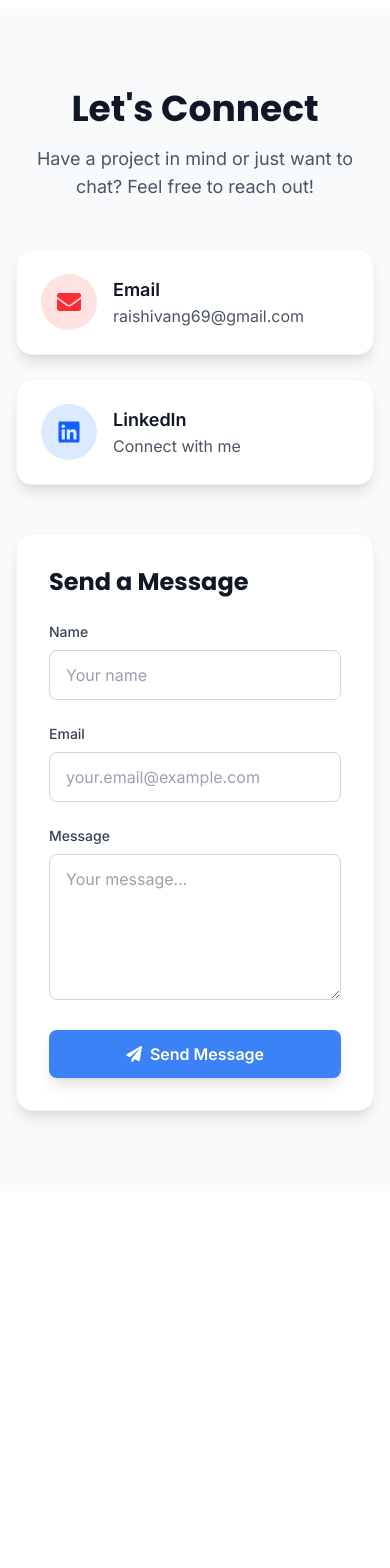
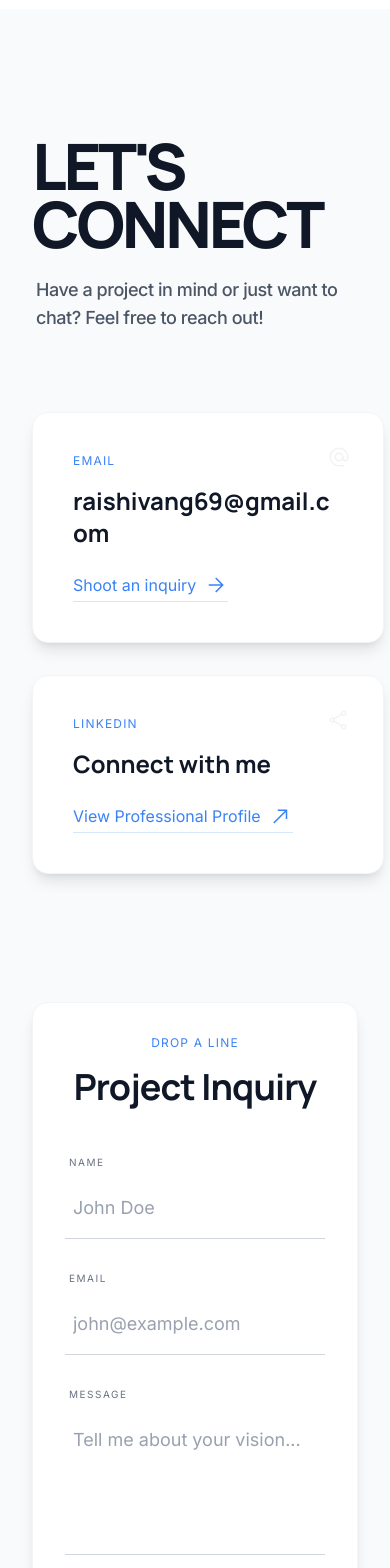
Before and after one commit to shivangrai5143/Portfolio, a React (Vite) app: page / in a window 390 px wide. Shown: the part 6700-8268 px from the top of the page. Before the commit the page ends 7891 px from the top, so only its background shows below. Built offline with nearby package versions, Linux system fonts and the light colour scheme.

Commit message:
creating Thankyou.jsx

```diff
--- a/src/App.jsx
+++ b/src/App.jsx
@@ -7,9 +7,11 @@ import TechStack from './pages/TechStack';
 import Projects from './pages/Projects';
 import Experience from './pages/Experience';
 import Connect from './pages/Connect';
+import ThankYou from './pages/ThankYou';
 
 function App() {
   const [activeSection, setActiveSection] = useState('home');
+  const [showThankYou, setShowThankYou] = useState(false);
 
   // Handle Scroll Detection
   useEffect(() => {
@@ -53,6 +55,14 @@ function App() {
     }
   };
 
+  if (showThankYou) {
+    return (
+      <ThemeProvider>
+        <ThankYou onBack={() => { setShowThankYou(false); window.scrollTo(0, 0); }} />
+      </ThemeProvider>
+    );
+  }
+
   return (
     <ThemeProvider>
       <div className="min-h-screen bg-white dark:bg-slate-900 transition-colors duration-300">
@@ -75,7 +85,7 @@ function App() {
           <Experience />
         </div>
         <div id="connect">
-          <Connect />
+          <Connect onSuccess={() => setShowThankYou(true)} />
         </div>
       </div>
     </ThemeProvider>
--- a/src/pages/Connect.jsx
+++ b/src/pages/Connect.jsx
@@ -1,16 +1,48 @@
-import { useState } from 'react';
-import { FaEnvelope, FaLinkedin, FaPaperPlane } from 'react-icons/fa';
+import { useState } from "react";
 
-const Connect = () => {
-  const [formData, setFormData] = useState({
-    name: '',
-    email: '',
-    message: '',
-  });
+// Material Symbols Icon Component
+function Icon({ name, className = "" }) {
+  return (
+    <span
+      className={`material-symbols-outlined ${className}`}
+      style={{ fontVariationSettings: "'FILL' 0, 'wght' 300, 'GRAD' 0, 'opsz' 24" }}
+    >
+      {name}
+    </span>
+  );
+}
+
+function ContactCard({ icon, label, title, linkText, href, linkIcon }) {
+  return (
+    <div className="group col-span-12 md:col-span-6 lg:col-span-5 flex flex-col h-full">
+      <div className="relative overflow-hidden p-10 h-full transition-all duration-300 bg-white dark:bg-slate-800 rounded-2xl shadow-lg hover:shadow-xl border border-gray-100 dark:border-slate-700 hover:-translate-y-1">
+        <div className="absolute top-0 right-0 p-8 transition-opacity duration-300 opacity-5 dark:opacity-10 group-hover:opacity-10 dark:group-hover:opacity-20 pointer-events-none">
+          <Icon name={icon} className="text-6xl text-gray-900 dark:text-gray-100" />
+        </div>
+        <p className="text-xs tracking-widest uppercase mb-4 text-primary font-sans">
+          {label}
+        </p>
+        <h2 className="text-2xl md:text-3xl font-bold mb-6 break-words text-gray-900 dark:text-white" style={{ fontFamily: "Manrope, sans-serif" }}>
+          {title}
+        </h2>
+        <a
+          href={href || "#"}
+          target="_blank"
+          rel="noopener noreferrer"
+          className="inline-flex items-center gap-2 transition-all duration-200 text-primary border-b border-primary/20 hover:border-primary pb-1 font-sans"
+        >
+          {linkText}
+          <Icon name={linkIcon} className="text-sm" />
+        </a>
+      </div>
+    </div>
+  );
+}
+
+function ContactForm({ onSuccess }) {
+  const [formData, setFormData] = useState({ name: "", email: "", message: "" });
   const [errors, setErrors] = useState({});
-  const [isSubmitted, setIsSubmitted] = useState(false);
 
-  // ✅ Validate form before submission
   const validateForm = () => {
     const newErrors = {};
 
@@ -34,7 +66,6 @@ const Connect = () => {
     return Object.keys(newErrors).length === 0;
   };
 
-  // ✅ Handle input change
   const handleChange = (e) => {
     const { name, value } = e.target;
     setFormData((prev) => ({
@@ -50,7 +81,6 @@ const Connect = () => {
     }
   };
 
-  // ✅ Handle form submit with Formcarry integration
   const handleSubmit = async (e) => {
     e.preventDefault();
 
@@ -68,12 +98,8 @@ const Connect = () => {
         const result = await res.json();
 
         if (result.code === 200) {
-          setIsSubmitted(true);
-          setFormData({ name: '', email: '', message: '' }); // Clear the form
-
-          setTimeout(() => {
-            setIsSubmitted(false);
-          }, 5000);
+          setFormData({ name: '', email: '', message: '' });
+          if (onSuccess) onSuccess();
         } else {
           console.error('Submission failed:', result.message);
           alert('Sorry, there was an error sending your message.');
@@ -85,126 +111,139 @@ const Connect = () => {
     }
   };
 
+  const baseInputClass = "w-full bg-transparent border-0 border-b border-gray-300 dark:border-slate-600 focus:border-primary dark:focus:border-primary focus:ring-0 px-2 py-4 text-lg text-gray-900 dark:text-white placeholder-gray-400 dark:placeholder-gray-500 font-sans transition-colors outline-none";
+  const errorInputClass = `${baseInputClass} !border-red-500`;
+
   return (
-    <div className="min-h-screen bg-gray-50 dark:bg-slate-900 py-20 px-4 sm:px-6 lg:px-8 transition-colors duration-300">
-      <div className="max-w-4xl mx-auto">
+    <div className="flex justify-center w-full">
+      <div className="w-full max-w-4xl relative bg-white dark:bg-slate-800 rounded-2xl shadow-lg border border-gray-100 dark:border-slate-700" style={{ padding: "clamp(2rem, 6vw, 4rem)" }}>
         <div className="text-center mb-12">
-          <h1 className="text-4xl sm:text-5xl font-bold font-heading text-gray-900 dark:text-white mb-4">
-            Let's Connect
-          </h1>
-          <p className="text-lg text-gray-600 dark:text-gray-400">
-            Have a project in mind or just want to chat? Feel free to reach out!
-          </p>
+          <span className="text-xs tracking-widest uppercase block mb-4 text-primary font-sans">
+            Drop a line
+          </span>
+          <h3 className="text-4xl font-bold tracking-tight text-gray-900 dark:text-white" style={{ fontFamily: "Manrope, sans-serif" }}>
+            Project Inquiry
+          </h3>
         </div>
 
-
-        {/* Contact Options */}
-        <div className="grid grid-cols-1 md:grid-cols-2 gap-6 mb-12">
-          <a
-            href="mailto:raishivang69@gmail.com"
-            className="flex items-center gap-4 bg-white dark:bg-slate-800 p-6 rounded-2xl shadow-lg hover:shadow-xl transition-all duration-300 transform hover:scale-105 border border-gray-100 dark:border-slate-700"
-          >
-            <div className="w-14 h-14 bg-red-100 dark:bg-red-900/30 rounded-full flex items-center justify-center flex-shrink-0">
-              <FaEnvelope className="text-red-500 dark:text-red-400 text-2xl" />
+        <form onSubmit={handleSubmit} className="flex flex-col gap-8">
+          <div className="grid grid-cols-1 sm:grid-cols-2 gap-8">
+            <div>
+              <label className="block text-[10px] font-sans tracking-[0.15em] uppercase text-gray-500 dark:text-gray-400 mb-2 ml-1">Name</label>
+              <input
+                name="name"
+                type="text"
+                placeholder="John Doe"
+                value={formData.name}
+                onChange={handleChange}
+                className={errors.name ? errorInputClass : baseInputClass}
+              />
+              {errors.name && <p className="mt-2 text-sm text-red-500 font-sans">{errors.name}</p>}
             </div>
             <div>
-              <h3 className="font-semibold text-gray-900 dark:text-white text-lg">Email</h3>
-              <p className="text-gray-600 dark:text-gray-400">raishivang69@gmail.com</p>
-            </div>
-          </a>
-
-          <a
-            href="https://www.linkedin.com/in/shivang-rai-58b45728b?utm_source=share&utm_campaign=share_via&utm_content=profile&utm_medium=android_app"
-            target="_blank"
-            rel="noopener noreferrer"
-            className="flex items-center gap-4 bg-white dark:bg-slate-800 p-6 rounded-2xl shadow-lg hover:shadow-xl transition-all duration-300 transform hover:scale-105 border border-gray-100 dark:border-slate-700"
-          >
-            <div className="w-14 h-14 bg-blue-100 dark:bg-blue-900/30 rounded-full flex items-center justify-center flex-shrink-0">
-              <FaLinkedin className="text-blue-600 dark:text-blue-400 text-2xl" />
-            </div>
-            <div>
-              <h3 className="font-semibold text-gray-900 dark:text-white text-lg">LinkedIn</h3>
-              <p className="text-gray-600 dark:text-gray-400">Connect with me</p>
-            </div>
-          </a>
-        </div>
-
-        <div className="bg-white dark:bg-slate-800 rounded-2xl shadow-lg p-8 border border-gray-100 dark:border-slate-700">
-          <h2 className="text-2xl font-bold font-heading text-gray-900 dark:text-white mb-6">Send a Message</h2>
-
-          {isSubmitted && (
-            <div className="mb-6 p-4 bg-green-100 border border-green-400 text-green-700 rounded-lg flex items-center gap-3">
-              <FaPaperPlane />
-              <span>
-                Thank you for your message! I'll get back to you as soon as possible.
-              </span>
-            </div>
-          )}
-
-          <form onSubmit={handleSubmit} className="space-y-6">
-            <div>
-              <label htmlFor="name" className="block text-sm font-medium text-gray-700 dark:text-gray-300 mb-2">
-                Name
-              </label>
+              <label className="block text-[10px] font-sans tracking-[0.15em] uppercase text-gray-500 dark:text-gray-400 mb-2 ml-1">Email</label>
               <input
-                type="text"
-                id="name"
-                name="name"
-                value={formData.name}
-                onChange={handleChange}
-                className={`w-full px-4 py-3 border rounded-lg focus:ring-2 focus:ring-primary focus:border-transparent transition-all duration-200 bg-white dark:bg-slate-700 text-gray-900 dark:text-white placeholder-gray-400 dark:placeholder-gray-500 ${errors.name ? 'border-red-500' : 'border-gray-300'
-                  }`}
-                placeholder="Your name"
-              />
-              {errors.name && <p className="mt-1 text-sm text-red-500">{errors.name}</p>}
-            </div>
-
-            <div>
-              <label htmlFor="email" className="block text-sm font-medium text-gray-700 dark:text-gray-300 mb-2">
-                Email
-              </label>
-              <input
+                name="email"
                 type="email"
-                id="email"
-                name="email"
+                placeholder="john@example.com"
                 value={formData.email}
                 onChange={handleChange}
-                className={`w-full px-4 py-3 border rounded-lg focus:ring-2 focus:ring-primary focus:border-transparent transition-all duration-200 bg-white dark:bg-slate-700 text-gray-900 dark:text-white placeholder-gray-400 dark:placeholder-gray-500 ${errors.email ? 'border-red-500' : 'border-gray-300 dark:border-slate-600'
-                  }`}
-                placeholder="your.email@example.com"
+                className={errors.email ? errorInputClass : baseInputClass}
               />
-              {errors.email && <p className="mt-1 text-sm text-red-500">{errors.email}</p>}
+              {errors.email && <p className="mt-2 text-sm text-red-500 font-sans">{errors.email}</p>}
             </div>
-
-            <div>
-              <label htmlFor="message" className="block text-sm font-medium text-gray-700 dark:text-gray-300 mb-2">
-                Message
-              </label>
-              <textarea
-                id="message"
-                name="message"
-                value={formData.message}
-                onChange={handleChange}
-                rows="5"
-                className={`w-full px-4 py-3 border rounded-lg focus:ring-2 focus:ring-primary focus:border-transparent transition-all duration-200 bg-white dark:bg-slate-700 text-gray-900 dark:text-white placeholder-gray-400 dark:placeholder-gray-500 ${errors.message ? 'border-red-500' : 'border-gray-300 dark:border-slate-600'
-                  }`}
-                placeholder="Your message..."
-              ></textarea>
-              {errors.message && <p className="mt-1 text-sm text-red-500">{errors.message}</p>}
-            </div>
-
+          </div>
+          <div>
+            <label className="block text-[10px] font-sans tracking-[0.15em] uppercase text-gray-500 dark:text-gray-400 mb-2 ml-1">Message</label>
+            <textarea
+              name="message"
+              placeholder="Tell me about your vision..."
+              rows={4}
+              value={formData.message}
+              onChange={handleChange}
+              className={`${errors.message ? errorInputClass : baseInputClass} resize-none`}
+            />
+            {errors.message && <p className="mt-2 text-sm text-red-500 font-sans">{errors.message}</p>}
+          </div>
+          <div className="flex justify-center pt-6">
             <button
               type="submit"
-              className="w-full bg-primary hover:bg-primary-dark text-white px-6 py-3 rounded-lg font-semibold transition-all duration-300 transform hover:scale-105 shadow-lg flex items-center justify-center gap-2"
+              className="relative inline-flex items-center gap-2 justify-center font-bold text-lg transition-all duration-300 hover:scale-105 bg-primary hover:bg-primary-dark text-white px-10 py-4 rounded-xl shadow-lg border-none cursor-pointer"
+              style={{ fontFamily: "Manrope, sans-serif" }}
             >
-              <FaPaperPlane />
-              Send Message
+              🚀 Send Message
             </button>
-          </form>
-        </div>
+          </div>
+        </form>
       </div>
     </div>
   );
-};
+}
 
-export default Connect;
+export default function Connect({ onSuccess }) {
+  return (
+    <>
+      <style>{`
+        @import url('https://fonts.googleapis.com/css2?family=Manrope:wght@200;400;700;800&family=Inter:wght@300;400;500;600&display=swap');
+        @import url('https://fonts.googleapis.com/css2?family=Material+Symbols+Outlined:wght,FILL@100..700,0..1&display=swap');
+      `}</style>
+
+      <div className="w-full min-h-screen bg-gray-50 dark:bg-slate-900 transition-colors duration-300">
+        <main
+          className="pb-24 px-8 max-w-[1440px] mx-auto"
+          style={{ paddingTop: "8rem" }}
+        >
+          <section className="mb-24">
+            {/* Hero heading */}
+            <div className="grid grid-cols-12 gap-8 mb-20">
+              <div className="col-span-12">
+                <h1
+                  className="font-extrabold tracking-tighter leading-none mb-6 text-gray-900 dark:text-white"
+                  style={{
+                    fontFamily: "Manrope, sans-serif",
+                    fontSize: "clamp(4rem, 10vw, 8rem)",
+                    lineHeight: 0.9,
+                  }}
+                >
+                  LET'S CONNECT
+                </h1>
+                <p
+                  className="text-lg md:text-xl font-medium tracking-tight text-gray-600 dark:text-gray-400 ml-1"
+                  style={{
+                    fontFamily: "Inter, sans-serif",
+                  }}
+                >
+                  Have a project in mind or just want to chat? Feel free to reach out!
+                </p>
+              </div>
+            </div>
+
+            {/* Contact cards */}
+            <div className="grid grid-cols-12 gap-8 mb-32">
+              <ContactCard
+                icon="alternate_email"
+                label="Email"
+                title="raishivang69@gmail.com"
+                linkText="Shoot an inquiry"
+                href="mailto:raishivang69@gmail.com"
+                linkIcon="arrow_forward"
+              />
+              <div className="hidden lg:block lg:col-span-2" />
+              <ContactCard
+                icon="share"
+                label="LinkedIn"
+                title="Connect with me"
+                linkText="View Professional Profile"
+                href="https://www.linkedin.com/in/shivang-rai-58b45728b"
+                linkIcon="north_east"
+              />
+            </div>
+
+            {/* Contact form */}
+            <ContactForm onSuccess={onSuccess} />
+          </section>
+        </main>
+      </div>
+    </>
+  );
+}
--- /dev/null
+++ b/src/pages/ThankYou.jsx
@@ -0,0 +1,31 @@
+import { useEffect } from 'react';
+import { FaArrowLeft } from 'react-icons/fa';
+
+const ThankYou = ({ onBack }) => {
+  useEffect(() => {
+    window.scrollTo(0, 0);
+  }, []);
+
+  return (
+    <div className="min-h-screen bg-gray-50 dark:bg-slate-900 transition-colors duration-300 flex items-center justify-center p-4">
+      <div className="max-w-lg w-full bg-white dark:bg-slate-800 rounded-2xl shadow-xl p-10 text-center border border-gray-100 dark:border-slate-700 animate-fade-in-up">
+        <div className="text-6xl mb-6">🚀</div>
+        <h1 className="text-4xl font-bold mb-4 font-heading text-gray-900 dark:text-white">
+          Thank You!
+        </h1>
+        <p className="text-lg text-gray-600 dark:text-gray-300 mb-8 font-sans">
+          Your message has been successfully sent. I'll get back to you as soon as possible.
+        </p>
+        <button
+          onClick={onBack}
+          className="inline-flex items-center justify-center gap-2 bg-primary hover:bg-primary-dark text-white px-8 py-3 rounded-xl font-bold transition-all duration-300 hover:-translate-y-1 shadow-lg font-sans mx-auto"
+        >
+          <FaArrowLeft />
+          Back to Portfolio
+        </button>
+      </div>
+    </div>
+  );
+};
+
+export default ThankYou;
```
